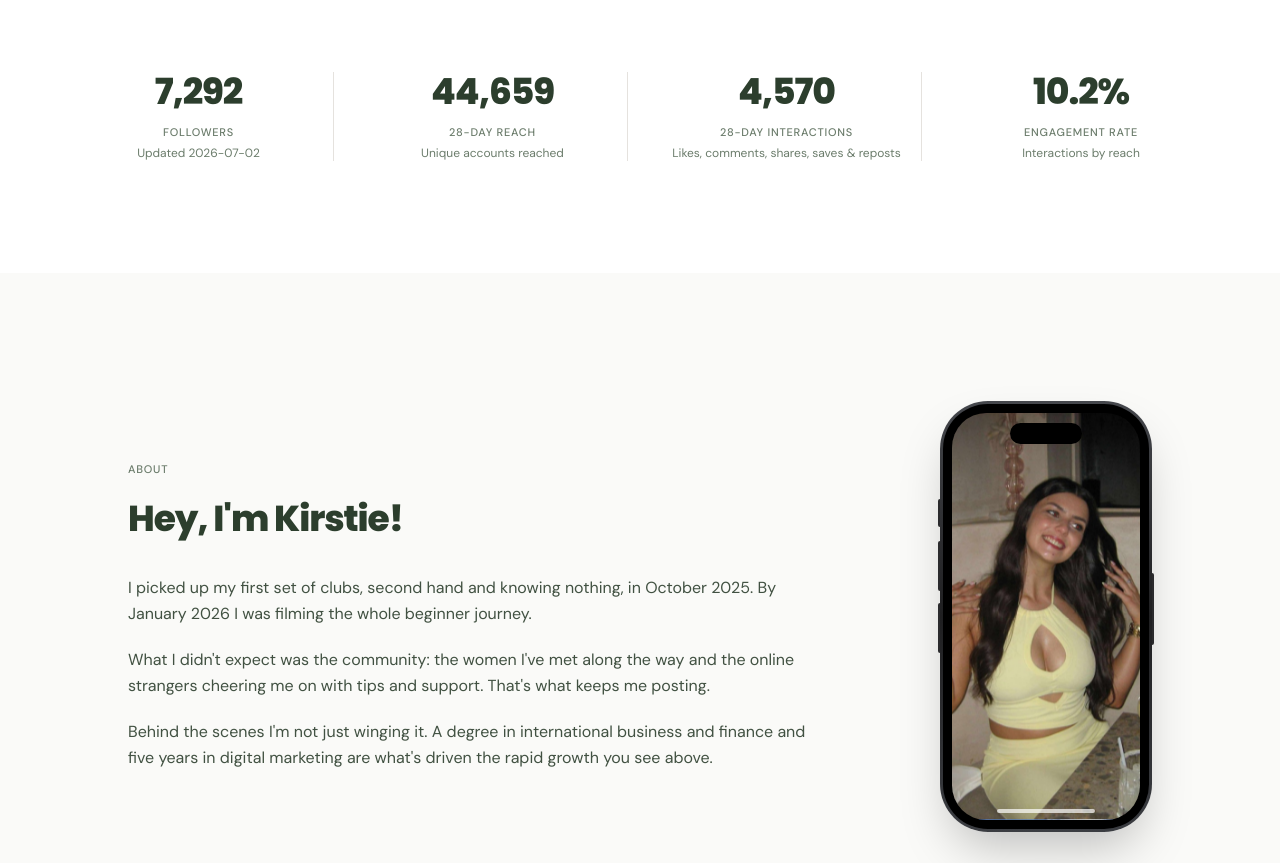
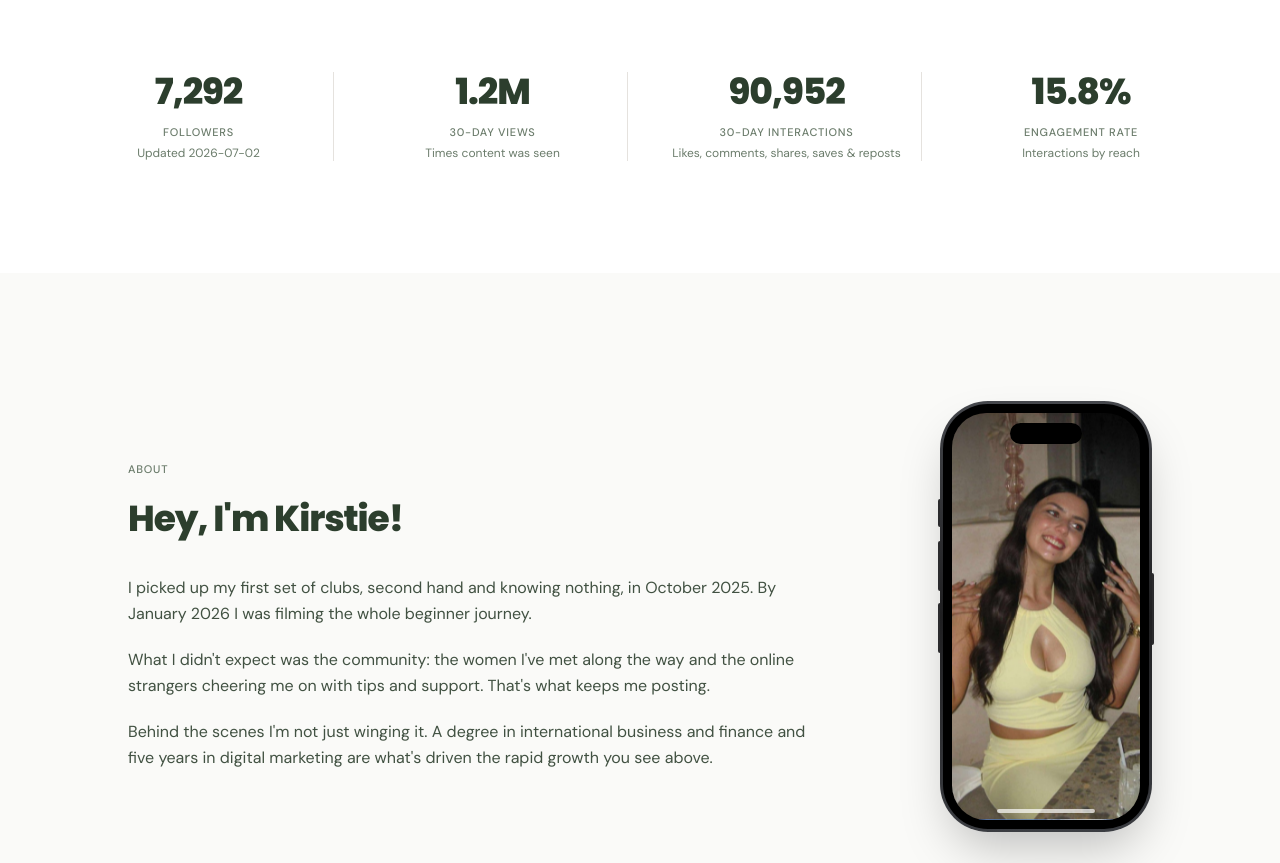
Before and after one commit to kirstiemcconnell/kirstieplaysgolf, a Next.js app: page / in a window 1280 px wide. Shown: the part 840-1703 px from the top of the page. Built offline with nearby package versions, Linux system fonts and the light colour scheme.

Commit message:
fix: restore correct Instagram stats from dashboard
API metrics don't match Instagram Insights dashboard values.
Views and interactions are manually maintained from dashboard.
Followers remain API-sourced (accurate).

```diff
--- a/app/components/Stats.tsx
+++ b/app/components/Stats.tsx
@@ -5,6 +5,7 @@ import StatCounter from "./StatCounter";
 import statsData from "../../public/instagram-stats.json";
 
 const intFormat = (n: number) => n.toLocaleString("en-US");
+const millionFormat = (n: number) => `${(n / 1000000).toFixed(1)}M`;
 const pctFormat = (n: number) => `${(n / 10).toFixed(1)}%`;
 
 const stats = [
@@ -15,14 +16,14 @@ const stats = [
     sub: `Updated ${statsData.updated_at}`,
   },
   {
-    label: "28-day reach",
-    value: statsData.reach_28d,
-    format: intFormat,
-    sub: "Unique accounts reached",
+    label: "30-day views",
+    value: statsData.views_30d,
+    format: millionFormat,
+    sub: "Times content was seen",
   },
   {
-    label: "28-day interactions",
-    value: statsData.interactions_28d,
+    label: "30-day interactions",
+    value: statsData.interactions_30d,
     format: intFormat,
     sub: "Likes, comments, shares, saves & reposts",
   },
--- a/public/instagram-stats.json
+++ b/public/instagram-stats.json
@@ -1,8 +1,7 @@
 {
   "followers": 7292,
-  "reach_28d": 44659,
-  "interactions_28d": 4570,
-  "accounts_engaged_28d": 2619,
-  "engagement_rate_x10": 102,
+  "views_30d": 1159715,
+  "interactions_30d": 90952,
+  "engagement_rate_x10": 158,
   "updated_at": "2026-07-02"
 }
```
